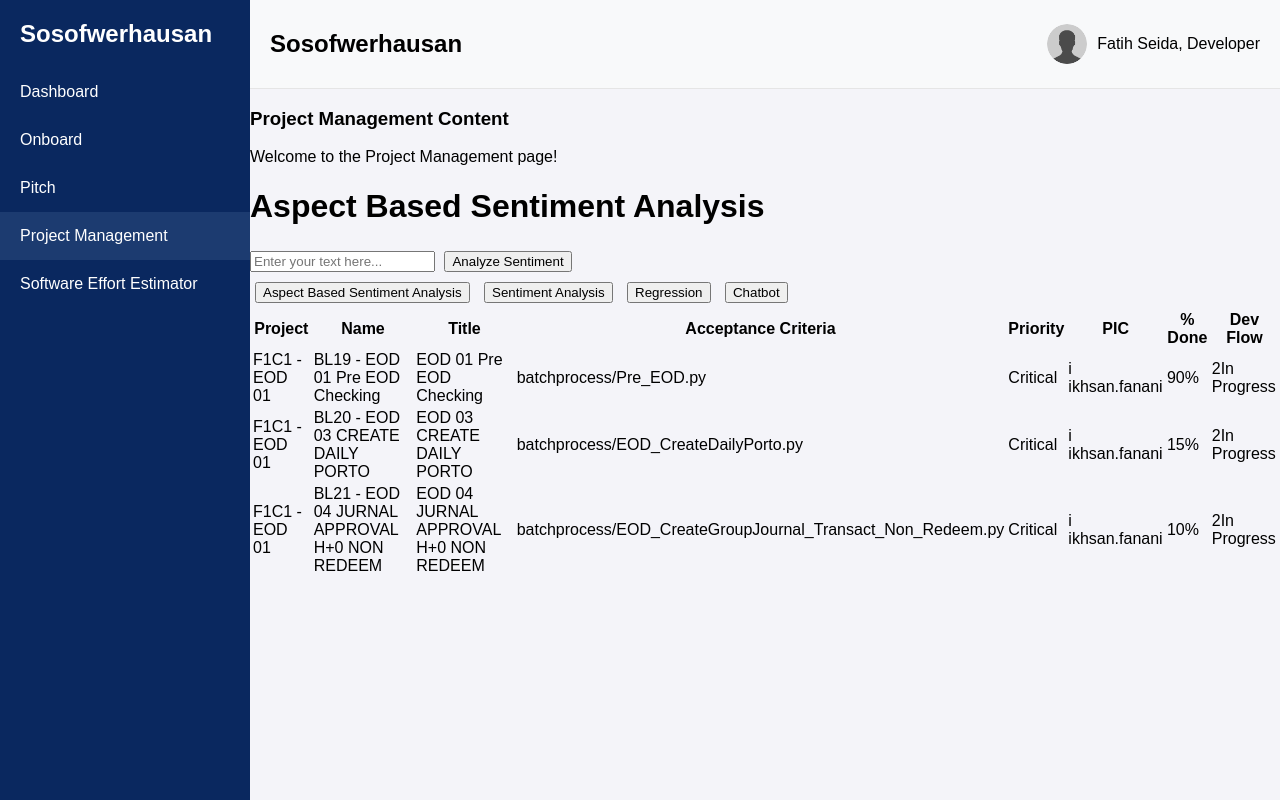
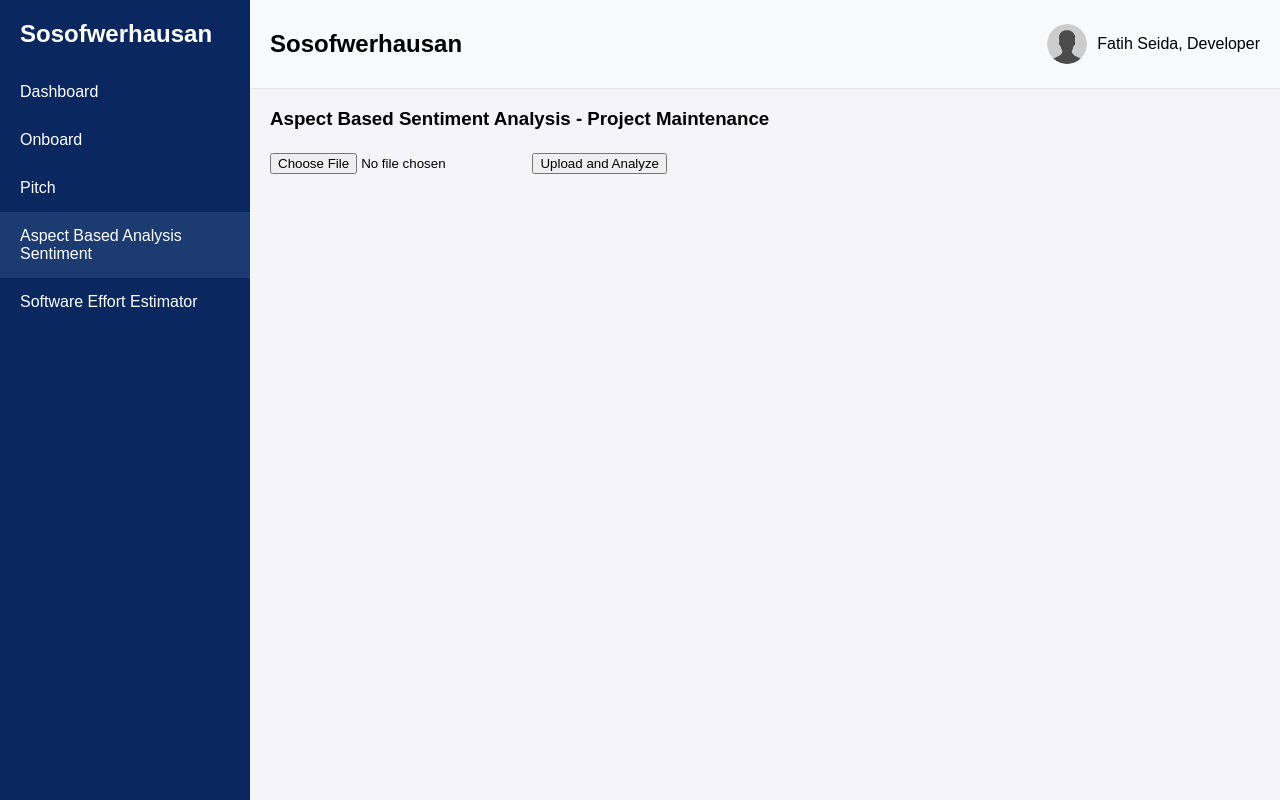
Before and after one commit to FatihSeida/tuber_enterprise, a Flask app: page /project_management in a window 1280 px wide. Run offline with Flask 3, Linux system fonts and the light colour scheme; parts of the project's set-up code (start-up, migrations or seed data) failed here and were passed over.

Commit message:
fix ui absa+function & software effort estimator

```diff
--- a/main.py
+++ b/main.py
@@ -2,6 +2,7 @@ import openai
 import nltk
 import pickle
 import os
+import tempfile
 import logging
 import pandas as pd
 
@@ -17,20 +18,10 @@ logging.basicConfig(level=logging.DEBUG, format='%(asctime)s %(levelname)s %(mes
 app = Flask(__name__)
 CORS(app)
 openai.api_key = os.getenv("OPENAI_API_KEY")
-
-# model_to_load = ATEPC.ATEPCModelList.FAST_LCF_ATEPC
-
-# model_to_load.load_state_dict(self=model_to_load, state_dict=torch.load('D:\\Akademik\\Deploy Model\\checkpoints\\fast_lcf_atepc_100.CustomDataset_cdw_apcacc_80.32_apcf1_79.94_atef1_67.85\\fast_lcf_atepc.state_dict'))
-
-# model_to_load.eval()
-
-# Definisikan path absolut ke folder models
-# models_dir = r"D:\Akademik\Deploy Model\models"
-# relative path
 models_dir = os.path.join(os.getcwd(), "models")
-# sentiment_analysis_path = os.path.join(models_dir, "sentiment_analysis.pkl")
-# effort_estimator_path = "d:\\Akademik\\Deploy Model\\models\\best_svr_model.pkl"
 effort_estimator_path = os.path.join(models_dir, "best_svr_model.pkl")
+# Load the ATEPC model
+triplet_extractor = ATEPC.AspectExtractor("multilingual")
 
 # Load the sentiment analysis model
 with open(effort_estimator_path, 'rb') as file:
@@ -38,19 +29,43 @@ with open(effort_estimator_path, 'rb') as file:
 
 nltk.download('punkt')
 
-@app.route("/predict_absa", methods=["POST"])
-def predict_absa():
-    # Load the model
-    triplet_extractor = ATEPC.AspectExtractor("multilingual")
+@app.route("/upload_csv", methods=["POST"])
+def upload_csv():
+    if 'csvFile' not in request.files:
+        return jsonify({'error': 'No file part'}), 400
 
-    # Get the text from the request
-    data = request.get_json(force=True)
-    text = data["text"]
+    file = request.files['csvFile']
+    if file.filename == '':
+        return jsonify({'error': 'No selected file'}), 400
 
-    # Predict
-    result = triplet_extractor.predict(text, save_result=False)
+    if file:
+        # Use a temporary directory
+        with tempfile.TemporaryDirectory() as temp_dir:
+            file_path = os.path.join(temp_dir, file.filename)
+            file.save(file_path)
 
-    return jsonify(result)
+            # Read CSV file
+            df = pd.read_csv(file_path)
+
+            if 'review' not in df.columns:
+                return jsonify({'error': 'CSV file must contain "review" column'}), 400
+
+            results = []
+            total_sentiments = 0
+            positive_sentiments = 0
+
+            for review in df['review']:
+                result = triplet_extractor.predict(review, save_result=False)
+                aspects = result['aspect'] if 'aspect' in result else []
+                sentiments = result['sentiment'] if 'sentiment' in result else ['Neutral']
+
+                total_sentiments += len(sentiments)
+                positive_sentiments += sentiments.count('Positive')
+
+                results.append({'review': review, 'aspects': aspects, 'sentiments': sentiments})
+
+            positive_ratio = (positive_sentiments / total_sentiments) * 100 if total_sentiments > 0 else 0
+            return jsonify({'results': results, 'positive_ratio': positive_ratio})
 
 # @app.route('/analyze_sentiment', methods=['POST'])
 # def analyze_sentiment():
--- a/static/css/styles.css
+++ b/static/css/styles.css
@@ -320,3 +320,21 @@ body, html {
     border-radius: 5px;
     margin-bottom: 10px;
 }
+
+/* Tambahan padding kiri dan kanan untuk ABSA */
+.absa-content {
+    padding-left: 20px;
+    padding-right: 20px;
+}
+
+/* Jika diperlukan, tambahkan style lain khusus untuk ABSA */
+.absa-header {
+    padding: 10px 20px;
+    background-color: #f8f9fa;
+    border-bottom: 1px solid #e5e5e5;
+}
+
+.effort-estimator-container {
+    padding-left: 20px;
+    padding-right: 20px;
+}
--- a/templates/index.html
+++ b/templates/index.html
@@ -16,7 +16,7 @@
         <a href="{{ url_for('dashboard') }}" class="{% if request.endpoint == 'dashboard' %}active{% endif %}">Dashboard</a>
         <a href="{{ url_for('onboard') }}" class="{% if request.endpoint == 'onboard' %}active{% endif %}">Onboard</a>
         <a href="{{ url_for('pitch') }}" class="{% if request.endpoint == 'pitch' %}active{% endif %}">Pitch</a>
-        <a href="{{ url_for('project_management') }}" class="{% if request.endpoint == 'project_management' %}active{% endif %}">Project Management</a>
+        <a href="{{ url_for('project_management') }}" class="{% if request.endpoint == 'project_management' %}active{% endif %}">Aspect Based Analysis Sentiment</a>
         <a href="{{ url_for('software_effort_estimator') }}" class="{% if request.endpoint == 'sofware-effort-estimator' %}active{% endif %}">Software Effort Estimator</a>
     </div>
     <div class="content">
--- a/templates/project_management.html
+++ b/templates/project_management.html
@@ -1,101 +1,71 @@
 {% extends "index.html" %}
-{% block title %}Project Management{% endblock %}
+{% block title %}Aspect Based Sentiment Analysis - Project Maintenance{% endblock %}
 {% block content %}
-<h3>Project Management Content</h3>
-<p>Welcome to the Project Management page!</p>
-
 <!DOCTYPE html>
 <html>
 <head>
-    <title>Aspect Based Sentiment Analysis</title>
     <script src="https://code.jquery.com/jquery-3.6.0.min.js"></script>
     <style>
         .Positive { color: green; }
         .Negative { color: red; }
         .Neutral { color: darkblue; }
         button { margin: 5px; }
+        table, th, td {
+            border: 1px solid black;
+            border-collapse: collapse;
+            padding: 10px 20px; /* Padding kiri dan kanan 20px */
+            text-align: left;
+        }
     </style>
 </head>
 <body>
-    <h1>Aspect Based Sentiment Analysis</h1>
-    <input type="text" id="inputText" placeholder="Enter your text here...">
-    <button onclick="sendText()">Analyze Sentiment</button>
+    <div class="absa-content">
+        <h3>Aspect Based Sentiment Analysis - Project Maintenance</h3>
+
+        <form id="upload-form" enctype="multipart/form-data">
+            <input type="file" id="csvFile" name="csvFile" accept=".csv">
+            <button type="button" onclick="uploadFile()">Upload and Analyze</button>
+        </form>
         <div id="result"></div>
-
-    <button onclick="window.location.href='/aspect_based'">Aspect Based Sentiment Analysis</button>
-    <button onclick="window.location.href='/sentiment_analysis'">Sentiment Analysis</button>
-    <button onclick="window.location.href='/regression'">Regression</button>
-    <button onclick="window.location.href='/chatbot_page'">Chatbot</button>
+        <div id="positiveRatio"></div>
 
         <script>
-        function sendText() {
-            var text = $('#inputText').val();
+            function uploadFile() {
+                var formData = new FormData();
+                var file = $('#csvFile')[0].files[0];
+                formData.append('csvFile', file);
+
                 $.ajax({
-                url: '/predict_absa',  // Adjusted to correct endpoint if needed
+                    url: '/upload_csv',
                     method: 'POST',
-                contentType: 'application/json',
-                data: JSON.stringify({ text: text }),
+                    data: formData,
+                    contentType: false,
+                    processData: false,
                     success: function(data) {
                         $('#result').empty();  // Clear previous results
-                    data.sentiment.forEach(function(sentiment, index) {
-                        var aspect = data.aspect[index];
-                        var element = '<div class="' + sentiment + '">' + aspect + ': ' + sentiment + '</div>';
-                        $('#result').append(element);
+                        var table = '<table><thead><tr><th>Review</th><th>Sentiments</th></tr></thead><tbody>';
+                        var positiveCount = 0;
+
+                        data.results.forEach(function(row) {
+                            var sentimentDetails = row.sentiments.map((sentiment, index) =>
+                                row.aspects[index] + ': <span class="' + sentiment + '">' + sentiment + '</span>'
+                            ).join(', ');
+                            table += '<tr><td>' + row.review + '</td><td>' + sentimentDetails + '</td></tr>';
+                            if (row.sentiments.includes('Positive')) {
+                                positiveCount++;
+                            }
                         });
+
+                        table += '</tbody></table>';
+                        $('#result').html(table);
+
+                        var positiveRatio = (positiveCount / data.results.length) * 100;
+                        $('#positiveRatio').html('Positive Sentiment Ratio: ' + positiveRatio.toFixed(2) + '%');
                     }
                 });
             }
         </script>
+    </div>
 </body>
 </html>
-
-<div class="container mt-5">
-    <table class="table">
-        <thead>
-            <tr>
-                <th>Project</th>
-                <th>Name</th>
-                <th>Title</th>
-                <th>Acceptance Criteria</th>
-                <th>Priority</th>
-                <th>PIC</th>
-                <th>% Done</th>
-                <th>Dev Flow</th>
-            </tr>
-        </thead>
-        <tbody>
-            <tr>
-                <td>F1C1 - EOD 01</td>
-                <td>BL19 - EOD 01 Pre EOD Checking</td>
-                <td>EOD 01 Pre EOD Checking</td>
-                <td>batchprocess/Pre_EOD.py</td>
-                <td><span class="priority-critical">Critical</span></td>
-                <td><span class="icon-info">i</span> ikhsan.fanani</td>
-                <td>90%</td>
-                <td><span class="status-in-progress">2In Progress</span></td>
-            </tr>
-            <tr>
-                <td>F1C1 - EOD 01</td>
-                <td>BL20 - EOD 03 CREATE DAILY PORTO</td>
-                <td>EOD 03 CREATE DAILY PORTO</td>
-                <td>batchprocess/EOD_CreateDailyPorto.py</td>
-                <td><span class="priority-critical">Critical</span></td>
-                <td><span class="icon-info">i</span> ikhsan.fanani</td>
-                <td>15%</td>
-                <td><span class="status-in-progress">2In Progress</span></td>
-            </tr>
-            <tr>
-                <td>F1C1 - EOD 01</td>
-                <td>BL21 - EOD 04 JURNAL APPROVAL H+0 NON REDEEM</td>
-                <td>EOD 04 JURNAL APPROVAL H+0 NON REDEEM</td>
-                <td>batchprocess/EOD_CreateGroupJournal_Transact_Non_Redeem.py</td>
-                <td><span class="priority-critical">Critical</span></td>
-                <td><span class="icon-info">i</span> ikhsan.fanani</td>
-                <td>10%</td>
-                <td><span class="status-in-progress">2In Progress</span></td>
-            </tr>
-        </tbody>
-    </table>
-</div>
-
 {% endblock %}
--- a/templates/software_effort_estimator.html
+++ b/templates/software_effort_estimator.html
@@ -1,6 +1,7 @@
 {% extends "index.html" %}
 {% block title %}Software Effort Estimator{% endblock %}
 {% block content %}
+<div class="effort-estimator-container">
     <h1>Masukkan Data untuk Estimasi Biaya Software</h1>
     <form id="prediction-form" style="max-width: 400px;">
         <label for="Length">Length:</label>
@@ -50,4 +51,5 @@
             });
         }
     </script>
+</div>
 {% endblock %}
```
Also changed, not shown: modules/ABSA/review.csv (added, +11 -0 lines). Lines whose indentation alone changed are shown as unchanged.
